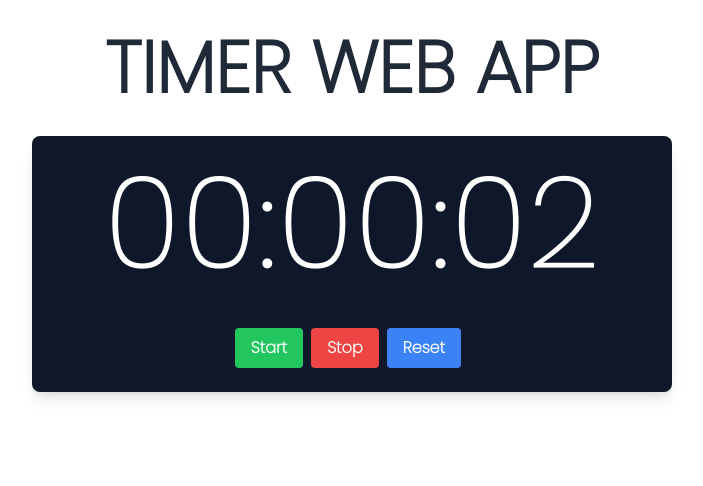
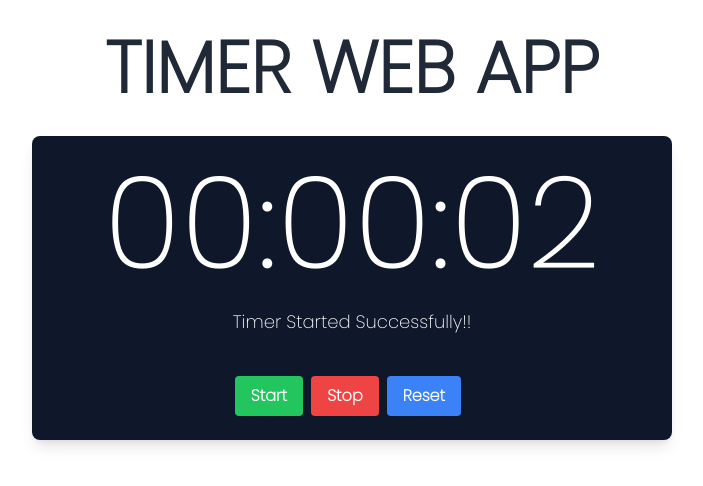
Before and after one commit to sanjeev-dhakjariwala/timer-web-app, a plain HTML site: page index.html in a window 1280 px wide. Both pictures are taken after a click on the button "Start". Shown: the whole page, without its empty margins (288-991 px from the left). Drawn offline with nearby package versions, Linux system fonts and the light colour scheme.

Commit message:
Timer Status Added

```diff
--- a/index.html
+++ b/index.html
@@ -44,6 +44,9 @@
             >00</span
           >
         </div>
+        <div class="flex items-center justify-center mt-5">
+          <span class="text-base text-white sm:text-xs md:text-base lg:text-lg" id="timerStatus">Press Start Button to Start the Timer!!!</span>
+        </div>
         <div class="flex items-center justify-center mt-10">
           <!-- Start Buuton -->
           <button
--- a/script.js
+++ b/script.js
@@ -15,7 +15,7 @@ function updateClock() {
 
   // Add a leading zero for single-digit minutes and seconds
   if (hours < 10) {
-    hours = "0" + minutes;
+    hours = "0" + hours;
   }
   if (minutes < 10) {
     minutes = "0" + minutes;
@@ -28,6 +28,7 @@ function updateClock() {
   document.getElementById("hours").textContent = hours;
   document.getElementById("minutes").textContent = minutes;
   document.getElementById("seconds").textContent = seconds;
+  document.getElementById("timerStatus").textContent = "Timer Started Successfully!!";
 }
 
 //Start Timer Function
@@ -45,6 +46,7 @@ function startTimer() {
 function stopTimer() {
   clearInterval(timerInterval);
   timerInterval = null;
+  document.getElementById("timerStatus").textContent = "Timer Stopped Successfully!!";
 }
 
 //Reset Timer Function
@@ -54,6 +56,7 @@ function resetTimer() {
   document.getElementById("hours").textContent = "00";
   document.getElementById("minutes").textContent = "00";
   document.getElementById("seconds").textContent = "00";
+  document.getElementById("timerStatus").textContent = "Timer Reset Successfully!!";
 }
 
 // Adding click event listener to all three buttons
```
